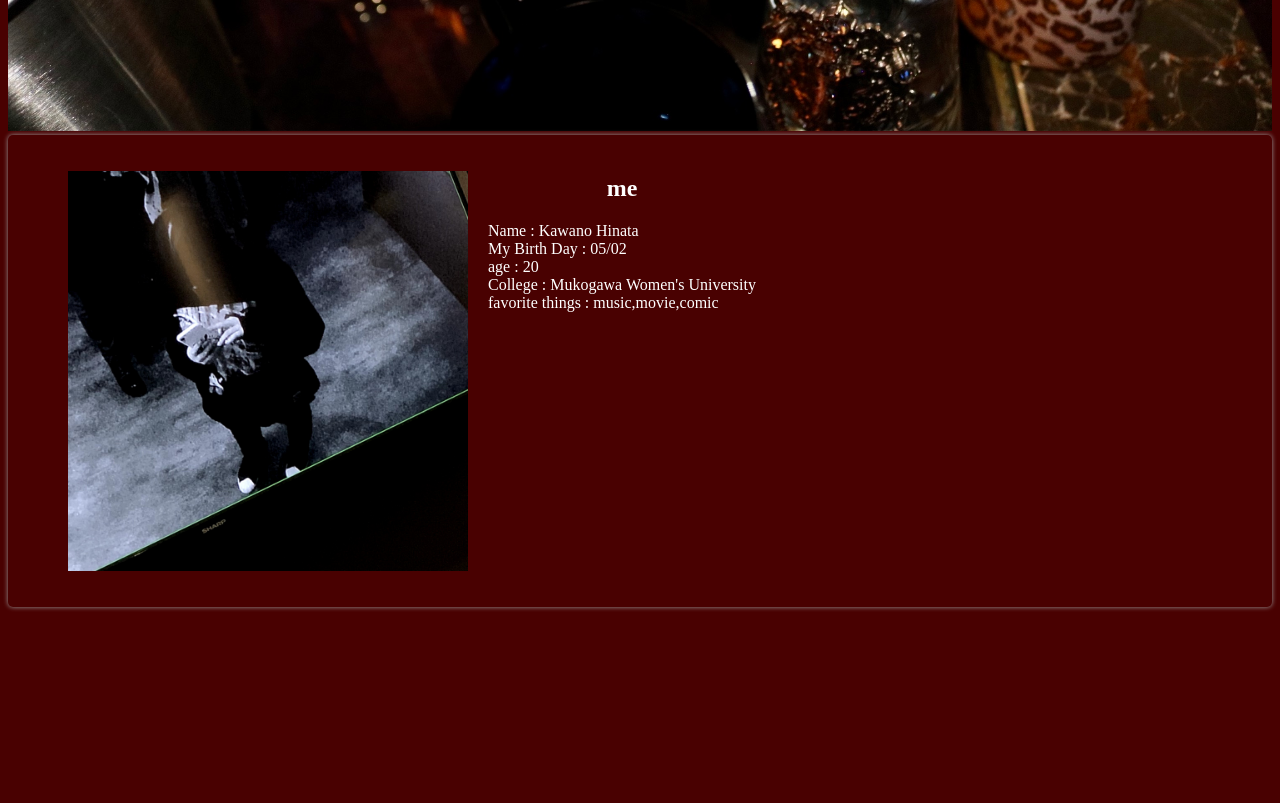
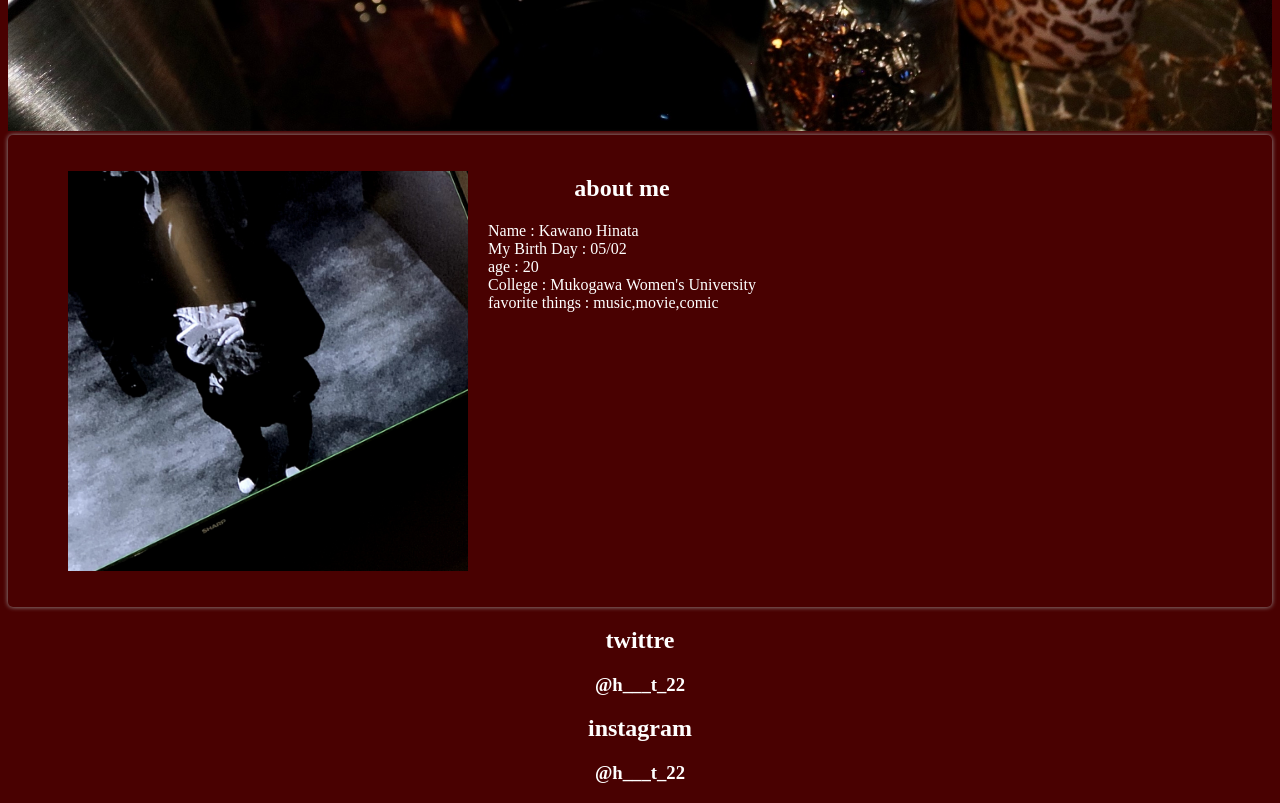
Before and after one commit to hiugok/hiugok.github.io, a plain HTML site: page index.html in a window 1280 px wide. Shown: the part 720-1523 px from the top of the page. Before the commit the page ends 1347 px from the top, so only its background shows below. Drawn offline with Linux system fonts and the light colour scheme.

Commit message:
Update index.html

```diff
--- a/index.html
+++ b/index.html
@@ -7,6 +7,7 @@
 </head>
 
 <body>
+<body1>
   <div class="top-op"></div>
   <div class="top-op2"></div>
   <div class="img"></div>
@@ -23,14 +24,15 @@
       </ul>
     </nav>
   </div>
-
+</body1>
+<body2>
   <div class="sentence">
     <article>
       <figure>
         <img src="./img/me.jpg" alt="me" width="400px" height="400px" />
       </figure>
       <div class="text_content">
-        <h2><a href="#">me</a></h2>
+        <h2><a href="#">about me</a></h2>
 
         <p class="text_excerpt">
           Name : Kawano Hinata
@@ -45,6 +47,18 @@
         </p>
       </div>
     </article>
+  </div>
+</body2>
 
-  </div>
+  <body3>
+      <h2>twittre</h2>
+      <h3>
+        <a href="https://twitter.com/h___t_22">@h___t_22</a>
+      </p>
+      <h2>instagram</h2>
+      <h3>
+        <a href="https://www.instagram.com/h___t_22/">@h___t_22</a>
+      </p>
+    </div>
+  </body3>
 </body>
```
